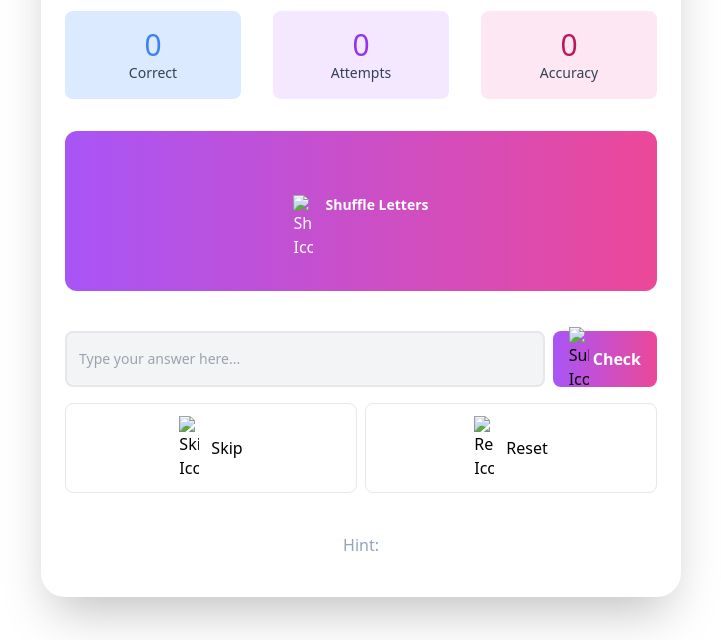
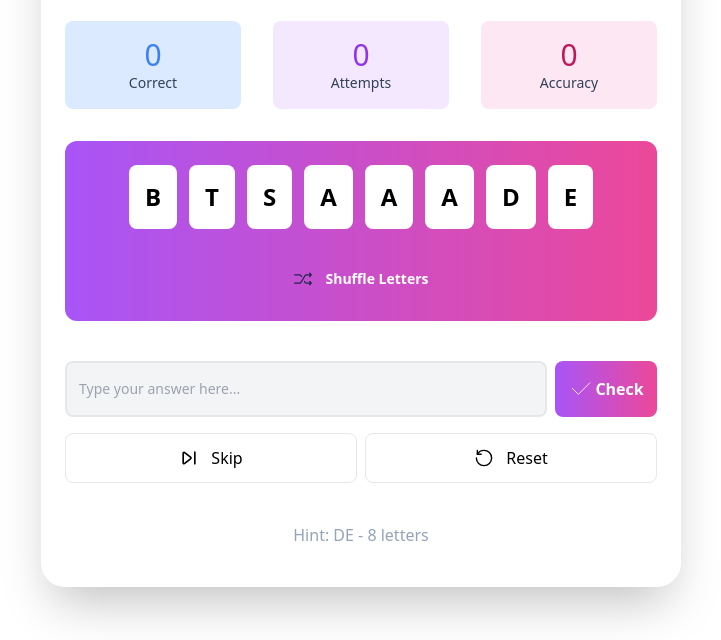
Before and after one commit to johnston-kweku/Word-Scrambler, a plain HTML site: page index.html in a window 1280 px wide. Shown: the part 160-800 px from the top of the page, without its empty margins (279-1000 px from the left). Drawn offline with nearby package versions, Linux system fonts and the light colour scheme; the site is published under a folder, as on GitHub Pages, so addresses that start at the root find nothing.

Commit message:
Fix path issue

```diff
--- a/index.html
+++ b/index.html
@@ -5,7 +5,7 @@
     <meta name="viewport" content="width=device-width, initial-scale=1.0">
     <title>WORD SCRAMBLER</title>
     <script src="https://cdn.tailwindcss.com"></script>
-    <link rel="shortcut icon" href="/images/word.png" type="image/x-icon">
+    <link rel="shortcut icon" href="images/word.png" type="image/x-icon">
 </head>
 <body class="flex items-center justify-center min-h-screen">
     <div class="w-11/12 sm:w-6/12 rounded-3xl bg-white shadow-2xl p-6">
@@ -55,7 +55,7 @@
             <!-- Shuffle button -->
 
             <button id="shuffle-btn" class="flex text-white gap-3 hover:bg-gray-100 hover:text-black transition active:scale-95 rounded-lg px-4 py-2">
-                <img src="/images/shuffle.svg" class="w-5 cursor-pointer" id="shuffle-btn" alt="Shuffle Icon">
+                <img src="images/shuffle.svg" class="w-5 cursor-pointer" id="shuffle-btn" alt="Shuffle Icon">
                 <p class="text-sm font-bold">
                     Shuffle Letters
                 </p>
@@ -66,7 +66,7 @@
         <div class="flex items-center gap-2 mt-10">
             <input type="text" autocomplete="off" id="answer" placeholder="Type your answer here..." class="w-[500px] bg-gray-100 rounded-lg border-2 border-gray-200 p-3 py-4 text-sm focus:outline-none focus:ring-2 focus:ring-gray-500">
             <button id="check-btn" class="bg-gradient-to-r from-purple-500 to-pink-500 flex items-center gap-1 rounded-lg h-14 px-4 active:scale-95 transition">
-                <img src="/images/tick.svg" class="w-5" id="submit-btn" alt="Submit Icon">
+                <img src="images/tick.svg" class="w-5" id="submit-btn" alt="Submit Icon">
                 <p class="text-white font-bold">Check</p>
             </button>
         </div>
@@ -77,14 +77,14 @@
             <!-- Skip -->
 
             <button id="skip" class="flex gap-3 items-center justify-center w-full border rounded-lg py-3 active:scale-95 transition hover:bg-gray-100">
-                <img src="/images/skip.svg" class="w-5" id="skip-btn" alt="Skip Icon">
+                <img src="images/skip.svg" class="w-5" id="skip-btn" alt="Skip Icon">
                 <p>Skip</p>
             </button>
 
             <!-- Reset -->
 
             <button id="reset" class="flex gap-3 items-center justify-center w-full border rounded-lg py-3 active:scale-95 transition hover:bg-gray-100">
-                <img src="/images/reset.svg" class="w-5" id="reset-btn" alt="Reset Icon">
+                <img src="images/reset.svg" class="w-5" id="reset-btn" alt="Reset Icon">
                 <p>Reset</p>
             </button>
         </div>
@@ -96,6 +96,6 @@
     </div>
 
 
-    <script src="/javascript/index.js"></script>
+    <script src="javascript/index.js"></script>
 </body>
 </html>
```
